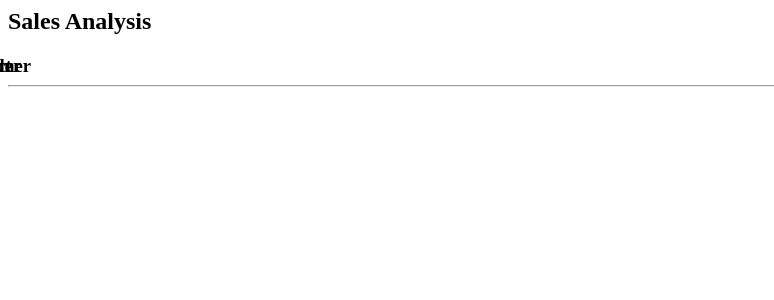
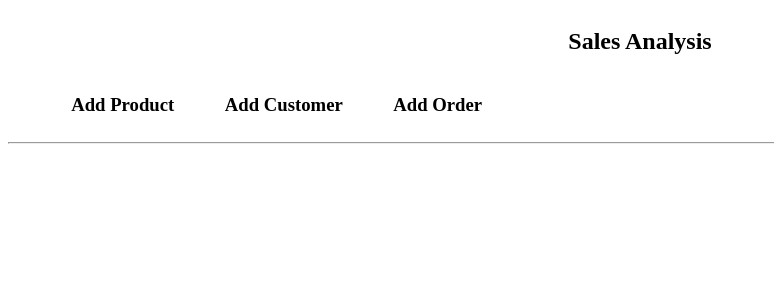
Before and after one commit to Kandel269/OrderAnalysis, a Django app: page / in a window 1280 px wide. Shown: the top 300 px of the page, without its empty margins (0-774 px from the left). Run offline with Django 4.2, Linux system fonts and the light colour scheme.

Commit message:
navbar v2

```diff
--- a/sales_analysis/static/css/styles.css
+++ b/sales_analysis/static/css/styles.css
@@ -1,23 +1,18 @@
-
 .header-container {
     display: flex;
-    justify-content: space-around;
-    margin: 0px;
+    justify-content: flex-start;
+    margin: 0;
+}
+.header-container h3 {
+    margin-right: 4%;
+}
+.header-container h3:first-child {
+    margin-left: 5%;
 }
 
-    .header-container h3 {
-    margin: 0;
+.title {
+    display: flex;
+    justify-content: center;
+    align-items: center;
+    width: 100%
 }
-
-    .header-container h3 {
-    margin-right: -200px;
-}
-
-
-    .header-container h3:last-child {
-    margin-right: 1200;
-}
-
-    .header-container h3:first-child {
-    margin-left: -150px;
-}
--- a/sales_analysis/templates/nav_bar.html
+++ b/sales_analysis/templates/nav_bar.html
@@ -7,7 +7,7 @@
     <title>Your Title</title>
 </head>
 
-<div>
+<div class="title">
     <h2>Sales Analysis</h2>
 </div>
 
```
